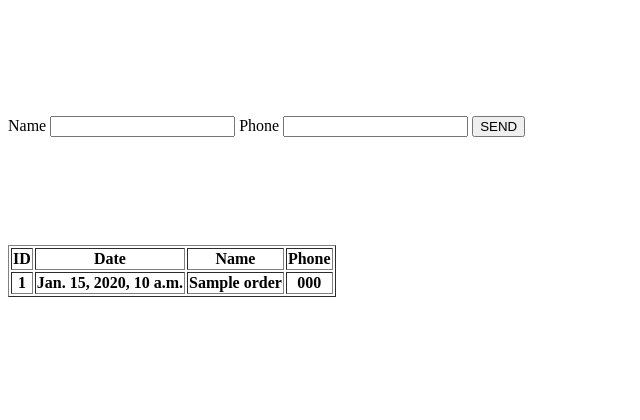
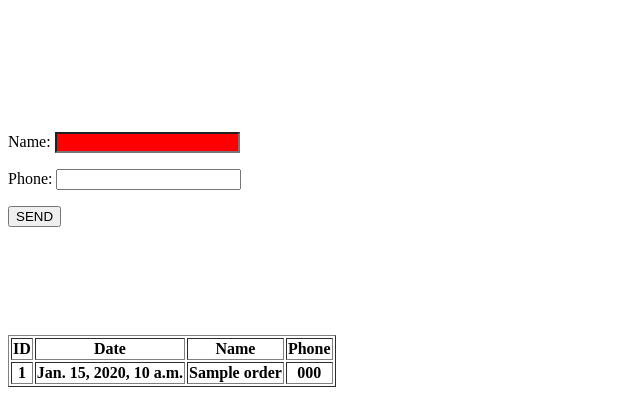
Before and after one commit to oleksandr-zelenchuk/webster, a Django app: page / in a window 1280 px wide. Shown: the top 420 px of the page, without its empty margins (0-640 px from the left). Run offline with Django 3.2, Linux system fonts and the light colour scheme; tables that the repository leaves empty hold one stand-in row (values such as "Sample post"); lists and menus that the app fills with data are empty.

Commit message:
forms, css_input

```diff
--- /dev/null
+++ b/crm/forms.py
@@ -0,0 +1,6 @@
+from django import forms
+
+
+class OrderForm(forms.Form):
+    name = forms.CharField(max_length=200, widget=forms.TextInput(attrs={'class': 'css_input'}))
+    phone = forms.CharField(max_length=200)
--- a/crm/views.py
+++ b/crm/views.py
@@ -1,10 +1,13 @@
 from django.shortcuts import render
 from .models import Order
+from .forms import OrderForm
 
 
 def first_page(request):
     object_list = Order.objects.all()
-    return render(request, './index.html', {'object_list': object_list})
+    form = OrderForm()
+    return render(request, './index.html', {'object_list': object_list,
+                                            'form': form,})
 
 
 def thanks_page(request):
--- a/templates/index.html
+++ b/templates/index.html
@@ -13,12 +13,16 @@
 <br>
 <br>
 
+<style>
+.css_input {
+color: yellow;
+background-color: red;
+}
+</style>
+
 <form action="{% url 'thanks_page' %}" method="">
     {% csrf_token %}
-    <label>Name</label>
-    <input name="name">
-    <label>Phone</label>
-    <input name="phone">
+    {{ form.as_p }}
     <button type="submit">SEND</button>
 </form>
 
```
